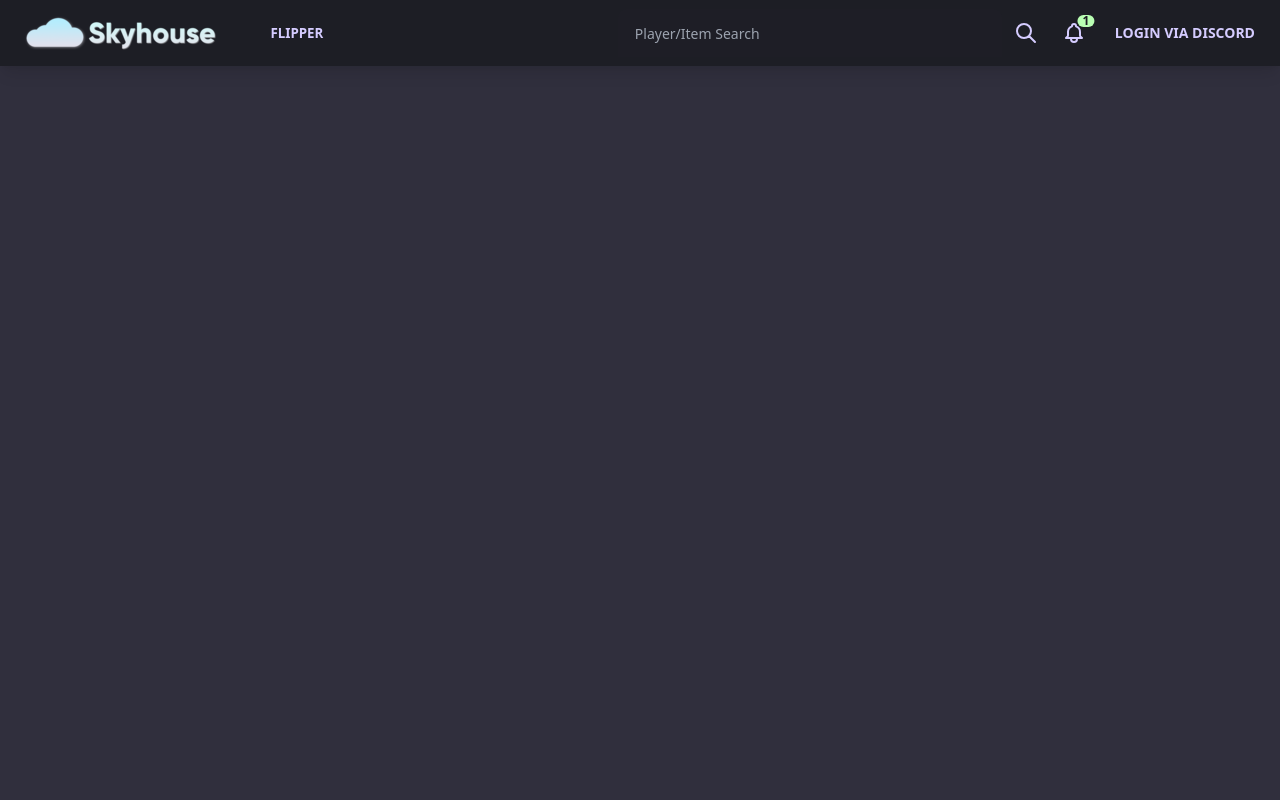
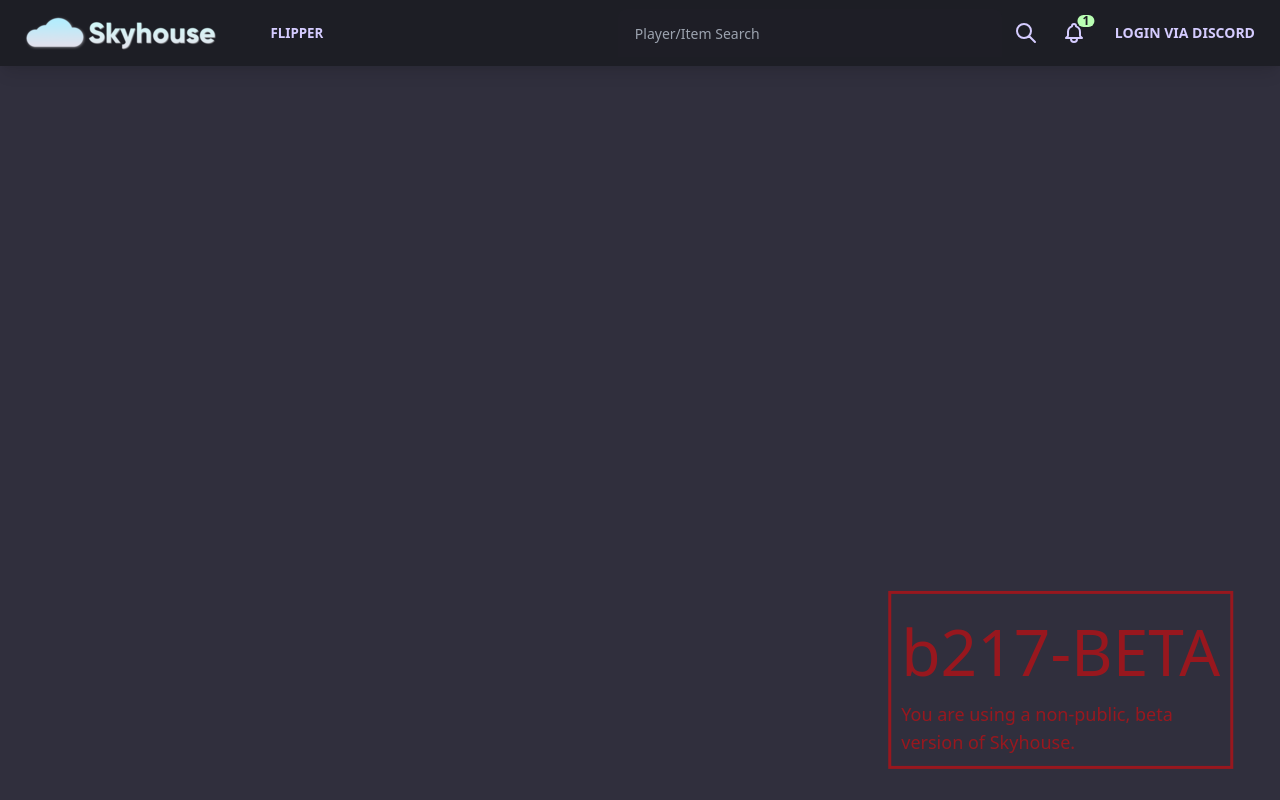
Before and after one commit to skyblock-tools/skyhouse-frontend, a Vue app: page / in a window 1280 px wide. Built offline with nearby package versions, Linux system fonts and the light colour scheme.

Commit message:
b217 beta

```diff
--- a/src/App.vue
+++ b/src/App.vue
@@ -1,6 +1,10 @@
 
 <template>
   <Header/>
+  <div class="watermark font-thin">
+    b217-BETA
+    <div class="text-lg whitespace-normal">You are using a non-public, beta version of Skyhouse.</div>
+  </div>
   <router-view />
 </template>
 
@@ -27,4 +31,19 @@ export default {
 html,body,#app {
   height: 100%;
 }
+
+.watermark {
+  font-size: 5vw;
+  position: fixed;
+  z-index: 99999999;
+  top: 95%;
+  left: 95%;
+  transform: translate(-95%, -95%);
+  pointer-events: none;
+  color: red;
+  opacity: 0.5;
+  white-space: nowrap;
+  padding: 10px 10px;
+  border: 3px solid red;
+}
 </style>
--- a/src/components/Flipper/Flip.vue
+++ b/src/components/Flipper/Flip.vue
@@ -1,5 +1,5 @@
 <template>
-  <div class="indicator flipIndicator">
+  <div @click="copyToClipboard" class="indicator flipIndicator">
     <div class="indicator-item badge badge-primary justAdded">New</div>
     <div class="card bg-neutral shadow-lg">
       <figure @mousemove="this.$root.Lore.updateLore" @mouseenter="this.$root.Lore.showLore = true" @mouseleave="this.$root.Lore.showLore = false">
@@ -92,6 +92,7 @@ export default {
 <style>
 .flipIndicator {
   width: auto !important;
+  cursor: pointer;
 }
 
 .justAdded {
@@ -105,6 +106,7 @@ export default {
   transition: 0.4s ease;
   overflow: visible !important;
 }
+
 
 .itemImage {
   object-fit: scale-down;
@@ -130,7 +132,7 @@ export default {
 .copy-cmd {
   position: absolute;
   bottom: 0;
-  width: 20em !important;
+  width: 85% !important;
   margin-bottom: 25px !important;
 }
 </style>
--- a/src/components/Flipper/FlipGrid.vue
+++ b/src/components/Flipper/FlipGrid.vue
@@ -2,7 +2,6 @@
   <Lore/>
   <div class="grid flip-grid text-center">
     <Flip v-for="flip in flips" :name="flip.item_name" :rarity="flip.tier" :auction_id="flip.uuid" :price="flip.price.toLocaleString()" :resell_price="flip.sell_price.toLocaleString()" :profit="flip.profit.toLocaleString()" :house_quantity="flip.houseQuantity.toLocaleString()" :pet_candies="flip.petCandyUsed" :ends="flip.end" :image="'https://hypixel-skyblock-item-images.pages.dev/'+flip.item_image"/>
-    <div class="fg-spacer"></div>
   </div>
 </template>
 
@@ -47,9 +46,6 @@ export default {
 .flip-grid::-webkit-scrollbar-thumb {
   background-color: #6d6c7a;
   border-radius: 10px;
-  border: 5px solid rgb(48,47,61);}
-
-.fg-spacer {
-  height: 1px;
+  border: 5px solid rgb(48,47,61);
 }
 </style>
--- a/src/components/Flipper/Sidebar.vue
+++ b/src/components/Flipper/Sidebar.vue
@@ -22,9 +22,9 @@
       <span class="text-xs text-left mb-2 setting-desc">Filter & Sort</span>
 
     </div>
-    <div class="toggleHide bg-base-300 shadow-lg" v-on:click="hideSidebar">
-      Hide
-    </div>
+<!--    <div class="toggleHide bg-base-300 shadow-lg" v-on:click="hideSidebar">-->
+<!--      Hide-->
+<!--    </div>-->
   </div>
 </template>
 
--- a/src/views/Flipper.vue
+++ b/src/views/Flipper.vue
@@ -1,22 +1,5 @@
 <template>
   <div class="box" v-if="isLoggedIn">
-    <input type="checkbox" id="my-modal-2" class="modal-toggle beta-version">
-    <div class="modal">
-      <div class="modal-box">
-        <div class="alert alert-warning">
-          <div class="flex-1">
-            <svg xmlns="http://www.w3.org/2000/svg" fill="none" viewBox="0 0 24 24" class="w-6 h-6 mx-2 stroke-current">
-              <path stroke-linecap="round" stroke-linejoin="round" stroke-width="2" d="M12 9v2m0 4h.01m-6.938 4h13.856c1.54 0 2.502-1.667 1.732-3L13.732 4c-.77-1.333-2.694-1.333-3.464 0L3.34 16c-.77 1.333.192 3 1.732 3z"></path>
-            </svg>
-            <label>You are using a beta version of the Flipper.</label>
-          </div>
-        </div>
-
-        <div class="modal-action">
-          <label for="my-modal-2" class="btn btn-primary">Close</label>
-        </div>
-      </div>
-    </div>
     <div class="grid layout">
       <Sidebar/>
       <FlipGrid/>
@@ -49,11 +32,6 @@ export default {
     isNotLoggedIn() {
       return !this.isLoggedIn
     }
-  },
-  mounted() {
-    this.$nextTick(function() {
-      document.getElementsByClassName("beta-version")[0].checked = "yes";
-    })
   }
 }
 </script>
```
Also changed, not shown: src/components/Flipper/engine.js.
